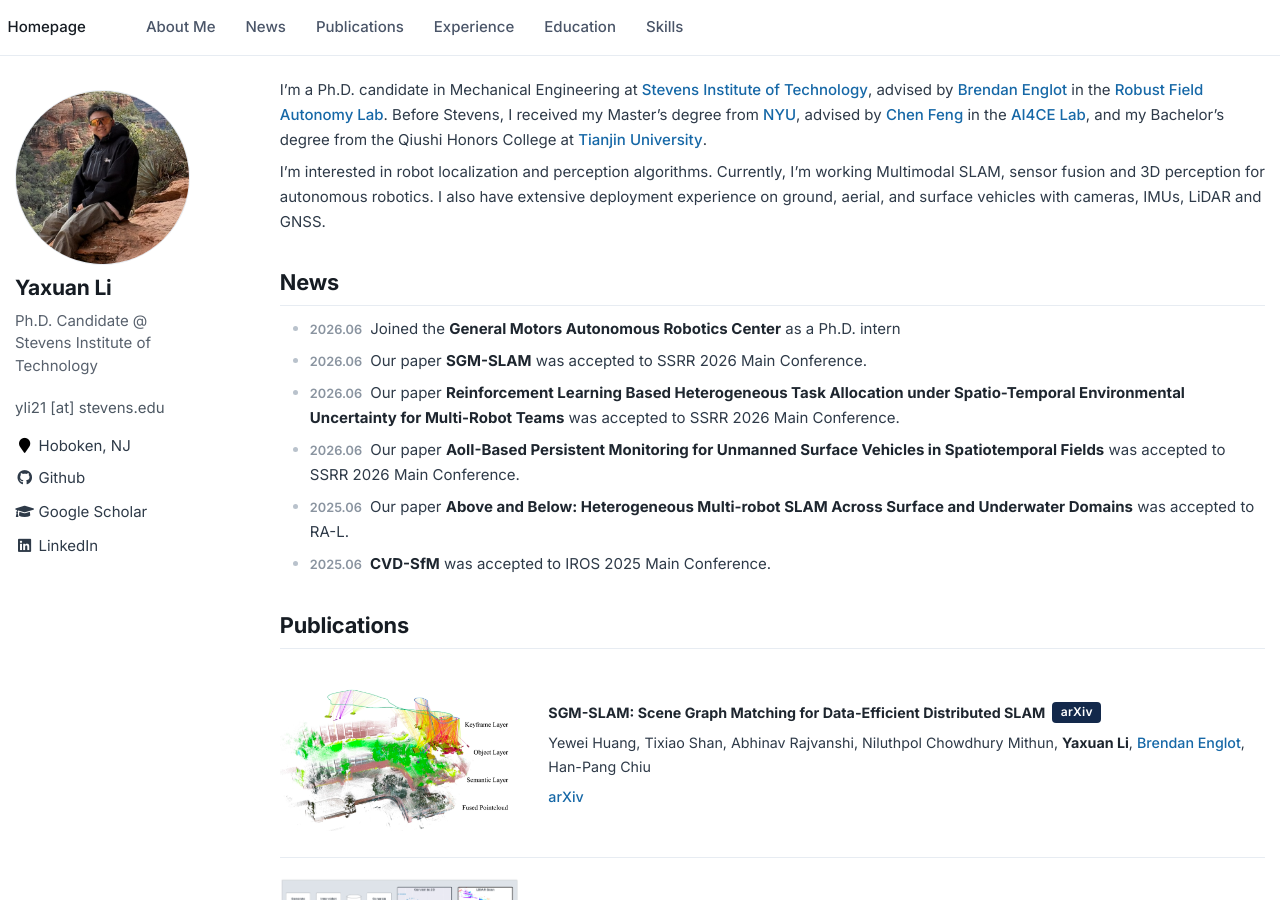
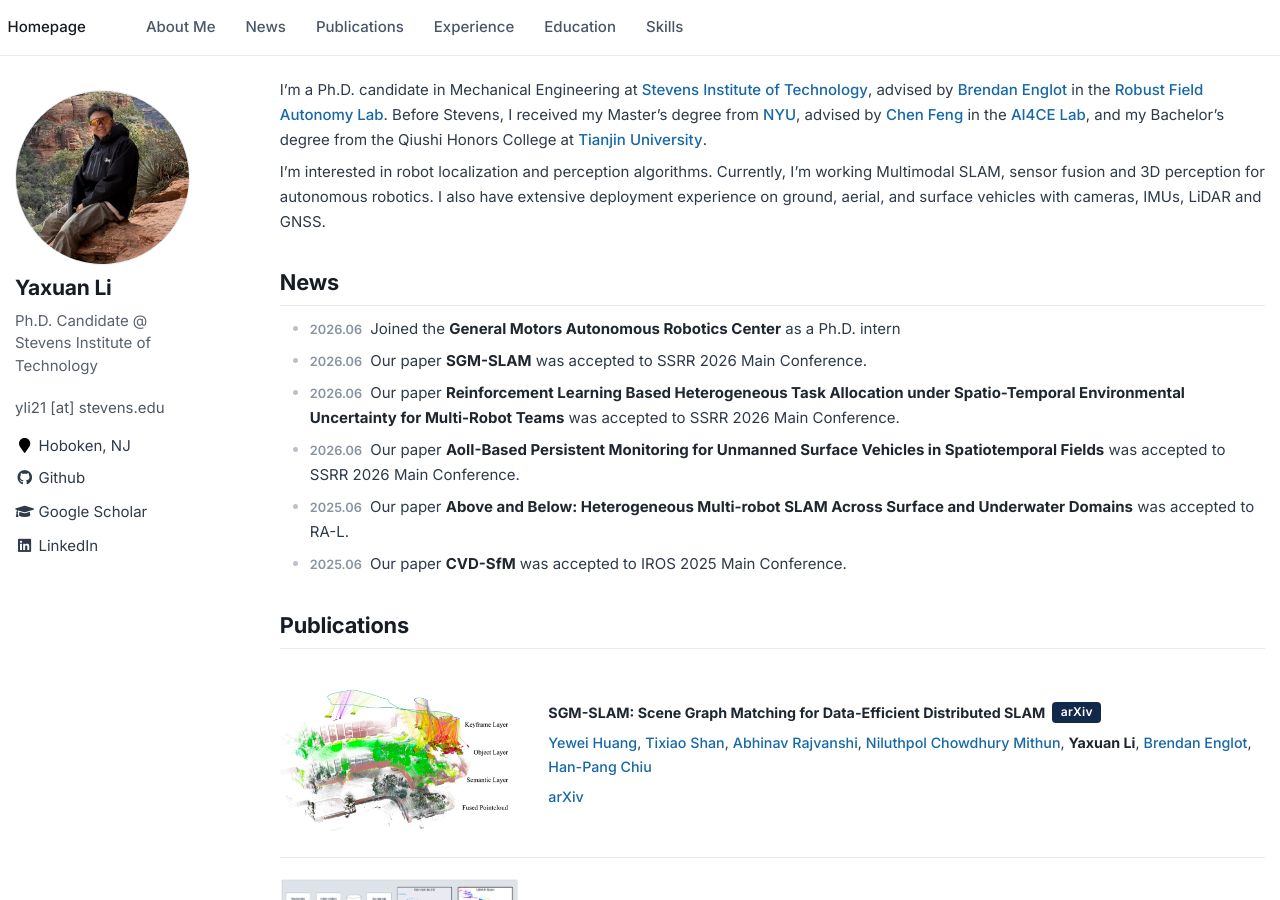
Before and after one commit to yaxlee/yaxlee.github.io, a Jekyll site: the page built from _pages/about.md, in a window 1280 px wide and 900 px high. Built offline with Jekyll 4.4.1, drawn with Linux system fonts in a browser that asks for light colours.

Commit message:
Update about.md

```diff
--- a/_pages/about.md
+++ b/_pages/about.md
@@ -20,7 +20,7 @@ I'm interested in robot localization and perception algorithms. Currently, I'm w
 - *2026.06* Our paper **Reinforcement Learning Based Heterogeneous Task Allocation under Spatio-Temporal Environmental Uncertainty for Multi-Robot Teams** was accepted to SSRR 2026 Main Conference.
 - *2026.06* Our paper **AoII-Based Persistent Monitoring for Unmanned Surface Vehicles in Spatiotemporal Fields** was accepted to SSRR 2026 Main Conference.
 - *2025.06* Our paper **Above and Below: Heterogeneous Multi-robot SLAM Across Surface and Underwater Domains** was accepted to RA-L.
-- *2025.06* **CVD-SfM** was accepted to IROS 2025 Main Conference.
+- *2025.06* Our paper **CVD-SfM** was accepted to IROS 2025 Main Conference.
 
 # Publications
 
@@ -29,7 +29,7 @@ I'm interested in robot localization and perception algorithms. Currently, I'm w
 
 **SGM-SLAM: Scene Graph Matching for Data-Efficient Distributed SLAM** <span class="pub-venue">arXiv</span>
 
-Yewei Huang, Tixiao Shan, Abhinav Rajvanshi, Niluthpol Chowdhury Mithun, **Yaxuan Li**, [Brendan Englot](https://scholar.google.com/citations?user=Nd6tX_kAAAAJ&hl=en), Han-Pang Chiu
+[Yewei Huang](https://scholar.google.com/citations?user=8g3U_tkAAAAJ&hl=en), [Tixiao Shan](https://scholar.google.com/citations?user=hd2fzEsAAAAJ&hl=en), [Abhinav Rajvanshi](https://scholar.google.com/citations?user=_ApeZB0AAAAJ&hl=en), [Niluthpol Chowdhury Mithun](https://scholar.google.com/citations?user=4NvqBm8AAAAJ&hl=en), **Yaxuan Li**, [Brendan Englot](https://scholar.google.com/citations?user=Nd6tX_kAAAAJ&hl=en), [Han-Pang Chiu](https://scholar.google.com/citations?user=a-gkZ9kAAAAJ&hl=en)
 
 [arXiv](https://arxiv.org/abs/2606.16881)
 </div>
```
